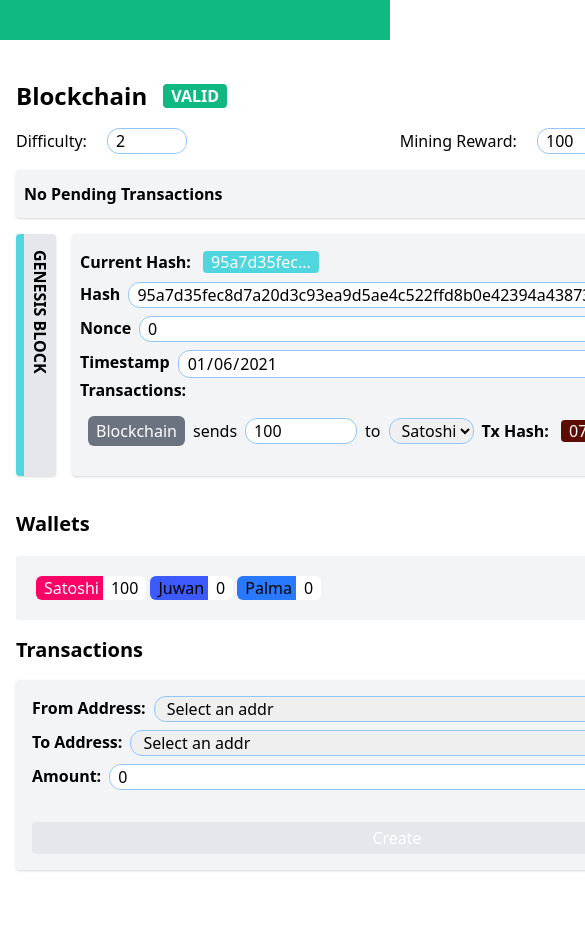
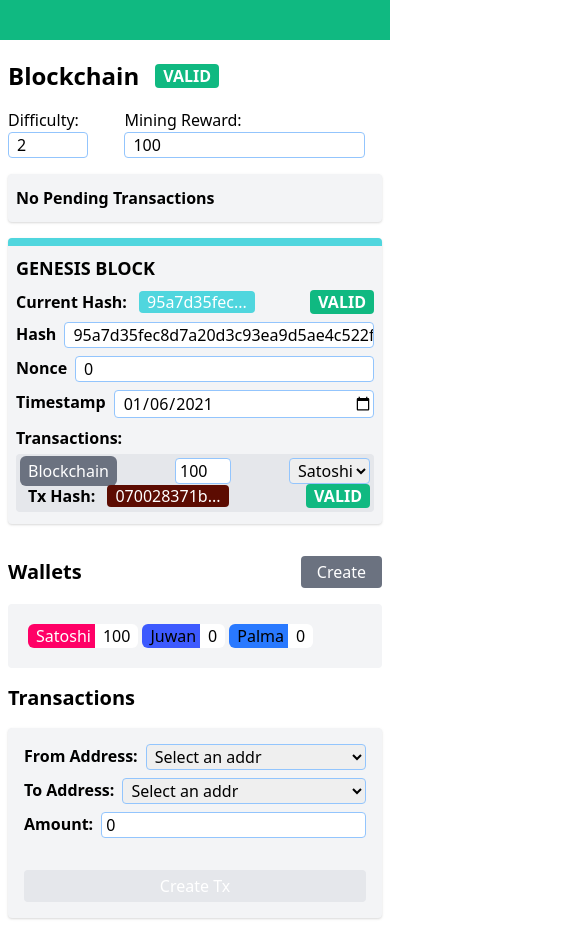
Before and after one commit to xavism/blockchain, a React (Create React App) app: page / in a window 390 px wide. Shown: the top 934 px of the page, 585 px wide, since content can reach past the window. Before the commit the page ends 886 px from the top, so only its background shows below. Built offline with nearby package versions, Linux system fonts and the light colour scheme.

Commit message:
Nearly finished

```diff
--- a/package.json
+++ b/package.json
@@ -5,6 +5,9 @@
   "dependencies": {
     "@babel/core": "7.12.3",
     "@craco/craco": "^6.1.1",
+    "@fortawesome/fontawesome-svg-core": "^1.2.34",
+    "@fortawesome/free-solid-svg-icons": "^5.15.2",
+    "@fortawesome/react-fontawesome": "^0.1.14",
     "@pmmmwh/react-refresh-webpack-plugin": "0.4.3",
     "@svgr/webpack": "5.5.0",
     "@testing-library/jest-dom": "^5.11.4",
--- a/public/mine.worker.js
+++ b/public/mine.worker.js
@@ -1,44 +1,16 @@
-import { SHA256 } from 'crypto-js'
-//import ChainHelper from './../helpers/chain.helper'
-// const worker = () => {
-//   onmessage = (e) => {
-//     const data = e.data
-//     console.log('Worker: Message received from main script');
-//     const ChainHelper = require('./../helpers/chain.helper')
-//     let block = ChainHelper.mine(data.latestBlockHash, data.pendingTx, data.miningReward, data.difficulty, data.miningRewardAddress)
-//     postMessage(block);
-//   }
-// }
-  // eslint-disable-next-line no-restricted-globals
-// onmessage = function (e) {
-//   const data = e.data
-//   console.log('new Worker: Message received from main script')
-//   //let block = ChainHelper.mine(data.latestBlockHash, data.pendingTx, data.miningReward, data.difficulty, data.miningRewardAddress)
-//   postMessage('ei');
-// }
-
-
-// export default worker
-// onmessage = (e) => {
-//     const data = e.data
-//     console.log('Worker: Message received from main script');
-//     let block = ChainHelper.mine(data.latestBlockHash, data.pendingTx, data.miningReward, data.difficulty, data.miningRewardAddress)
-//     postMessage(block);
-// };
-export default onmessage = (e) => {
+onmessage = async (e) => {
   const data = e.data
-  console.log('Worker: Message received from main script');
-  let block = mine(data.latestBlockHash, data.pendingTx, data.miningReward, data.difficulty, data.miningRewardAddress)
+  let block = await mine(data.latestBlockHash, data.pendingTx, data.miningReward, data.difficulty, data.miner)
   postMessage(block);
 }
 
-const mine = (latestBlockHash, pendingTx, miningReward, difficulty, minerAddress) => {
+const mine = async (latestBlockHash, pendingTx, miningReward, difficulty, miner) => {
   // Adding the miner Tx to the pending ones to get the reward
-  const rewardTX = createTx(null, minerAddress, miningReward)
+  const rewardTX = createTx(null, miner, miningReward)
   pendingTx.push(rewardTX)
   // Creating a block containing the pending transactions
-  const block = createBlock(new Date().toLocaleDateString(), pendingTx, latestBlockHash)
-  mineBlock(block, difficulty)
+  const block = await createBlock(new Date().toISOString().split('T')[0], pendingTx, latestBlockHash)
+  await mineBlock(block, difficulty)
   return block
 }
 
@@ -52,24 +24,38 @@ const createTx = (from, to, amount) => {
   }
 }
 
-const createBlock = (timestamp, transactions, previousHash = '') => {
+const createBlock = async (timestamp, transactions, previousHash = '') => {
   return {
+    id: Math.random().toString(36).substr(2, 9),
     timestamp,
     transactions,
     previousHash,
     nonce: 0,
-    hash: calculateHash(timestamp, transactions, previousHash, 0)
+    hash: await calculateHash(timestamp, transactions, previousHash, 0)
   }
 }
 
-const mineBlock = (block, difficulty) => {
+const mineBlock = async (block, difficulty) => {
   let { timestamp, transactions, previousHash } = block
   while (block.hash.substring(0, difficulty) !== Array(difficulty).fill(0).join('')) {
+    if (block.nonce % 10000 === 0) console.log(block.nonce)
     block.nonce++
-    block.hash = calculateHash(timestamp, transactions, previousHash, block.nonce)
+    block.hash = await calculateHash(timestamp, transactions, previousHash, block.nonce)
   }
 }
 
-const calculateHash = (timestamp, transactions, previousHash, nonce) => {
-  return SHA256(timestamp + JSON.stringify(transactions) + previousHash + nonce).toString()
+const calculateHash = async (timestamp, transactions, previousHash, nonce) => {
+  return await sha256(timestamp + JSON.stringify(transactions) + previousHash + nonce)
 }
+
+async function sha256(message) {
+  // encode as UTF-8
+  const msgBuffer = new TextEncoder('utf-8').encode(message);
+  // hash the message
+  const hashBuffer = await crypto.subtle.digest('SHA-256', msgBuffer);
+  // convert ArrayBuffer to Array
+  const hashArray = Array.from(new Uint8Array(hashBuffer));
+  // convert bytes to hex string
+  const hashHex = hashArray.map(b => ('00' + b.toString(16)).slice(-2)).join('');
+  return hashHex;
+}
--- a/src/App.js
+++ b/src/App.js
@@ -3,7 +3,6 @@ import Wallets from './components/Wallets'
 import CreateTransactions from './components/CreateTransactions'
 import { useSelector } from 'react-redux';
 import ChainHelper from './helpers/chain.helper';
-import { div } from 'prelude-ls';
 
 function App() {
   const { chain } = useSelector(state => state.blockchain)
@@ -11,12 +10,12 @@ function App() {
   return (
     <div>
       <div className={`h-10 ${ChainHelper.isValidChain(chain) ? 'bg-green-500' : 'bg-red-500'}`}></div>
-      <div className="container pt-10 mx-auto px-4">
-        <div className="grid md:grid-cols-3 xl:grid-cols-4 gap-4">
+      <div className="max-w-7xl pt-5 mx-auto px-2">
+        <div className="grid grid-cols-1 lg:grid-cols-3 xl:grid-cols-4 gap-4">
           <section className="md:col-span-2 xl:col-span-3">
             <Chain />
           </section>
-          <div>
+          <div className="md:grid md:grid-cols-2 lg:grid-cols-1 gap-4 right-col">
             <section>
               <Wallets />
             </section>
--- a/src/components/Block.jsx
+++ b/src/components/Block.jsx
@@ -5,6 +5,8 @@ import ValidationTag from './ValidationTag'
 import ColorHelper from "../helpers/color.helper"
 import BlockHelper from "../helpers/block.helper"
 import { useCallback } from "react"
+
+
 const Block = ({ index, block }) => {
   const { chain } = useSelector(state => state.blockchain)
   const { hash, nonce, previousHash, timestamp, transactions} = block
@@ -22,13 +24,13 @@ const Block = ({ index, block }) => {
         //hash: BlockHelper.calculateHash(newBlock.timestamp, newBlock.transactions, newBlock.previousHash, newBlock.nonce)
       }))
   }
-
   const parsedHash = useCallback(() => BlockHelper.calculateHash(timestamp, transactions, previousHash, nonce), [timestamp, transactions, previousHash, nonce])
   const blockColor = () => ColorHelper.intToRGB(parsedHash())
   //renders
   const renderBlock = () => {
     return (
-      <div>
+      <div style={{borderColor: blockColor()}} className="rounded bg-gray-100 shadow p-2 border-t-8 md:border-0">
+        <div className="uppercase font-bold mb-2 text-lg md:hidden">{index === 0 ? 'Genesis Block' : `Block ${index}`}</div>
         <div className="flex mb-2 rounded justify-between">
           <p className="max-w-xs whitespace-nowrap overflow-hidden overflow-ellipsis">
             <span className="mr-2 font-bold">Current Hash: </span>
@@ -42,10 +44,6 @@ const Block = ({ index, block }) => {
           <label className="mr-2 font-bold" htmlFor="nonce">Hash</label>
           <input className="flex-1 pl-2" value={hash} onChange={(e) => handleInput('hash', e)} type="text"/>
         </div>
-        <div className="flex mb-2">
-          <label className="mr-2 font-bold" htmlFor="nonce">Nonce</label>
-          <input className="flex-1 pl-2" value={nonce} onChange={(e) => handleInput('nonce', e, true)} type="number" min="0"/>
-        </div>
         { previousHash ?
         <div className="flex mb-2 items-center">
           <label className="font-bold" htmlFor="previousHash">Previous hash</label>
@@ -54,7 +52,11 @@ const Block = ({ index, block }) => {
         </div>
         : null
         }
-        <div className="flex">
+        <div className="flex mb-2">
+          <label className="mr-2 font-bold" htmlFor="nonce">Nonce</label>
+          <input className="flex-1 pl-2" value={nonce} onChange={(e) => handleInput('nonce', e, true)} type="number" min="0"/>
+        </div>
+        <div className="flex mb-2">
           <label className="mr-2 font-bold" htmlFor="hash">Timestamp</label>
           <input className="flex-1 pl-2" value={ timestamp } onChange={(e) => handleInput('timestamp', e)} type="date"/>
         </div>
@@ -72,10 +74,10 @@ const Block = ({ index, block }) => {
 
   return (
     <div className="flex">
-      <div style={{borderColor: blockColor()}} className={`border-l-8 w-10 rounded shadow px-2 py-4 mr-4 ${BlockHelper.isValid(block, chain, index) ? 'bg-gray-200' : 'bg-red-500 text-white'}`}>
+      <div style={{borderColor: blockColor()}} className={`border-l-8 w-10 rounded shadow px-2 py-4 mr-4 hidden md:block ${BlockHelper.isValid(block, chain, index) ? 'bg-gray-200' : 'bg-red-500 text-white'}`}>
         <p className="font-bold ml-5 uppercase transform origin-top-left rotate-90 absolute">{index === 0 ? 'Genesis Block' : `Block ${index}`}</p>
       </div>
-      <div className="rounded bg-gray-100 shadow px-2 py-4 flex-1">
+      <div className="flex-1">
         { renderBlock() }
       </div>
     </div>
--- a/src/components/Chain.jsx
+++ b/src/components/Chain.jsx
@@ -32,7 +32,8 @@ const Chain = () => {
       <div className="flex justify-between mb-4">
         <div>
           <label className="mr-4"htmlFor="difficulty">Difficulty: </label>
-          <input className="border border-grey-100 pl-2 w-20" min="0" max="3"  value={difficulty} type="number" onChange={handleDifficulty}/>
+          <input className="border border-grey-100 pl-2 w-20" min="0"  value={difficulty} type="number" onChange={handleDifficulty}/>
+          {difficulty > 5 ? (<p className="text-sm text-red-500">A difficulty higher than 5 will take a long time to mine</p>) : null}
         </div>
         <div>
         <label className="mr-4" htmlFor="difficulty">Mining Reward: </label>
--- a/src/components/CreateTransactions.jsx
+++ b/src/components/CreateTransactions.jsx
@@ -82,7 +82,7 @@ const CreateTransactions = () => {
         </div>
         <button
           disabled={!amount || from === '' || to === ''}
-          onClick={handleAddTransaction} className="w-full py-1 px-4 rounded bg-gray-500 text-white focus:outline-none hover:bg-gray-600 disabled:bg-gray-200 disabled:cursor-not-allowed">Create</button>
+          onClick={handleAddTransaction} className="w-full py-1 px-4 rounded bg-gray-500 text-white focus:outline-none hover:bg-gray-600 disabled:bg-gray-200 disabled:cursor-not-allowed">Create Tx</button>
       </div>
     </div>
   )
--- a/src/components/EditableTransactions.jsx
+++ b/src/components/EditableTransactions.jsx
@@ -33,7 +33,7 @@ const EditableTransactions = ({transactions, blockIndex}) => {
     return transactions.map((tx, i) => {
       const { fromAddress, toAddress, signature } = tx
       const hash = TransactionHelper.calculateHash(fromAddress ? fromAddress.publicKey : null, toAddress.publicKey, tx.amount)
-      return (<div className="flex items-center my-2" key={tx.id}>
+      return (<div className="flex items-center my-1 md:my-2 flex-wrap px-1 py-1 bg-gray-200 rounded justify-between" key={tx.id}>
         { fromAddress ?
         <select name="from" id="from" value={fromAddress.publicKey} onChange={(e) => handleSelect(ADDRESS_TYPE.FROM, i, tx, e)}>
             { selectOptions }
@@ -41,11 +41,11 @@ const EditableTransactions = ({transactions, blockIndex}) => {
         :
         <Wallet wallet={fromAddress} />
         }
-        <div className="mx-2">sends</div>
+        <div className="mx-2 hidden md:block">sends</div>
         <div>
-          <input className="w-28" type="number" min="0" value={tx.amount} onChange={(e) => handleAmount(i, tx, e)}/>
+          <input className="w-14 md:w-28" type="number" min="0" value={tx.amount} onChange={(e) => handleAmount(i, tx, e)}/>
         </div>
-        <div className="mx-2">to</div>
+        <div className="mx-2 hidden md:block">to</div>
         <select name="from" id="from" value={toAddress.publicKey} onChange={(e) => handleSelect(ADDRESS_TYPE.TO, i, tx, e)}>
             { selectOptions }
         </select>
@@ -56,13 +56,13 @@ const EditableTransactions = ({transactions, blockIndex}) => {
         {
           signature !== '' ?
           (<div className="whitespace-nowrap overflow-hidden overflow-ellipsis">
-            <span className="mx-2 font-bold">Signature: </span>
+            <span className="mx-2 font-bold">Sig: </span>
             <span className="rounded px-2 text-white" style={{backgroundColor: ColorHelper.intToRGB(signature.substring(0,10))}} >{signature.substring(0,10)}...</span>
           </div>)
           :
           null
         }
-        <div className="mx-2">
+        <div className="flex-1 flex justify-end">
           { <ValidationTag valid={TransactionHelper.isValid(tx)} /> }
         </div>
       </div>)
@@ -70,7 +70,7 @@ const EditableTransactions = ({transactions, blockIndex}) => {
   }
 
   return (
-    <div className="px-2 py-2">
+    <div className="">
       { renderTransactions() }
     </div>)
 }
--- a/src/components/Wallet.jsx
+++ b/src/components/Wallet.jsx
@@ -16,7 +16,7 @@ const Wallet = ({ wallet, withAmount = false }) => {
         </div>
         { withAmount ?
           <div className="px-2 text-black bg-white rounded-r-md -m-1">
-            {ChainHelper.getBalanceOfAddress(chain, wallet.publicKey)}
+            {ChainHelper.getBalanceOfAddress(ChainHelper.getValidChain(chain), wallet.publicKey)}
           </div>
           :
           null
--- a/src/helpers/chain.helper.js
+++ b/src/helpers/chain.helper.js
@@ -36,6 +36,12 @@ class ChainHelper {
     // Analyzes each block (the genesis shouldn't be analyzed) comparing the store information of the previous block with the current information of the previousblock, recalculating the hash
     return chain.every((block, index) => BlockHelper.isValid(block, chain, index))
   }
+
+  static getValidChain(chain) {
+    let index = chain.findIndex((block, i) => !BlockHelper.isValid(block, chain, i))
+    if (index === -1) return chain
+    return chain.slice(0, index)
+  }
 }
 
 export default ChainHelper
--- a/src/index.css
+++ b/src/index.css
@@ -3,5 +3,9 @@
 @tailwind utilities;
 
 input, select {
-  @apply pl-2 border border-blue-300 rounded-xl focus:outline-none
+  @apply pl-1 md:pl-2 border border-blue-300 rounded focus:outline-none
 }
+
+.right-col {
+  grid-template-rows: min-content;
+}
```
Also changed, not shown: src/components/PendingTransactions.jsx (+30 -19 lines), src/index.js (+4 -4 lines), 1 other file (tests, documents, lock files or other folders). Lines whose indentation alone changed are shown as unchanged.
